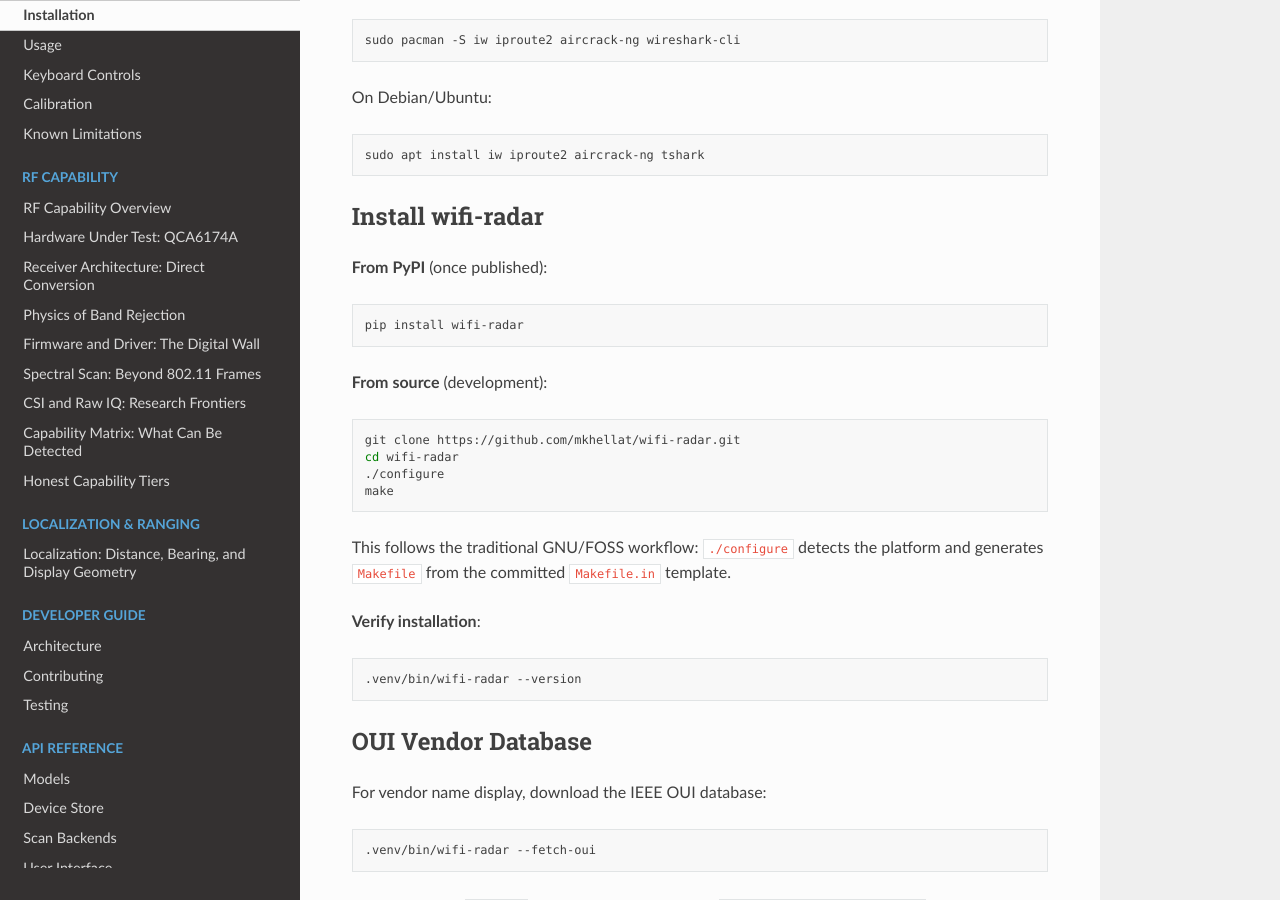
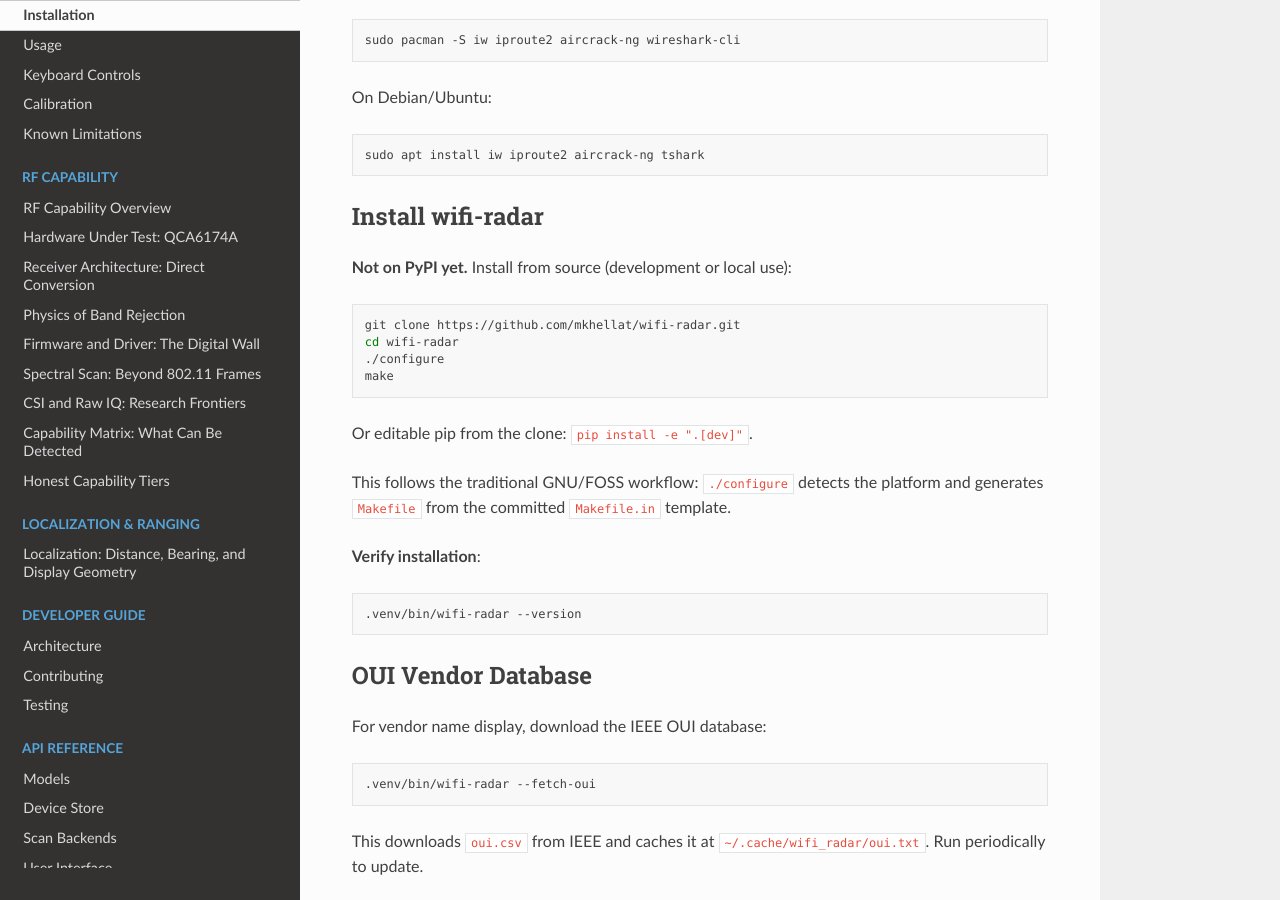
Before and after one commit to mkhellat/wifi-radar, a Sphinx documentation site: the page built from docs/user/install.rst, in a window 1280 px wide and 900 px high, scrolled down 690 px. Built offline with Sphinx 7.4.7 and the Read the Docs theme 3.1.0, drawn with Linux system fonts in a browser that asks for light colours.

Commit message:
docs: drop premature PyPI install path from user guide
install.rst still offered pip install wifi-radar under a From
PyPI heading even though the package is not published.

State that PyPI is unavailable and keep configure/make plus
editable pip from a clone as the supported paths.

Verified by reading install.rst against the README Install
section.

```diff
--- a/docs/user/install.rst
+++ b/docs/user/install.rst
@@ -50,13 +50,7 @@
 Install wifi-radar
 ------------------
 
-**From PyPI** (once published):
-
-.. code-block:: bash
-
-   pip install wifi-radar
-
-**From source** (development):
+**Not on PyPI yet.** Install from source (development or local use):
 
 .. code-block:: bash
 
@@ -64,6 +58,8 @@
    cd wifi-radar
    ./configure
    make
+
+Or editable pip from the clone: ``pip install -e ".[dev]"``.
 
 This follows the traditional GNU/FOSS workflow: ``./configure`` detects the
 platform and generates ``Makefile`` from the committed ``Makefile.in`` template.
```
